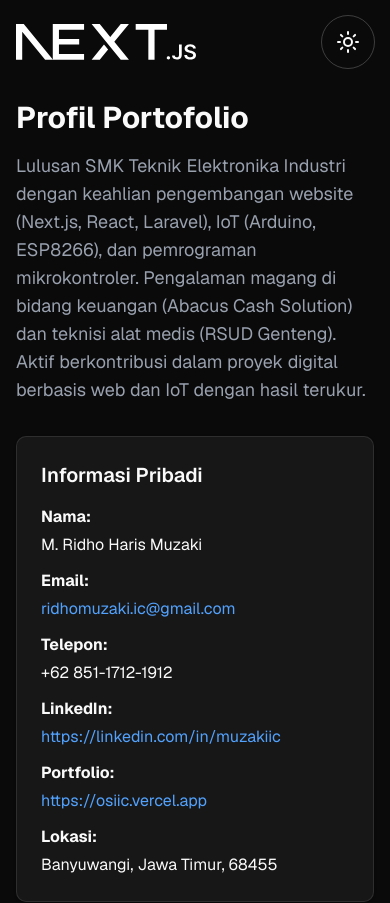
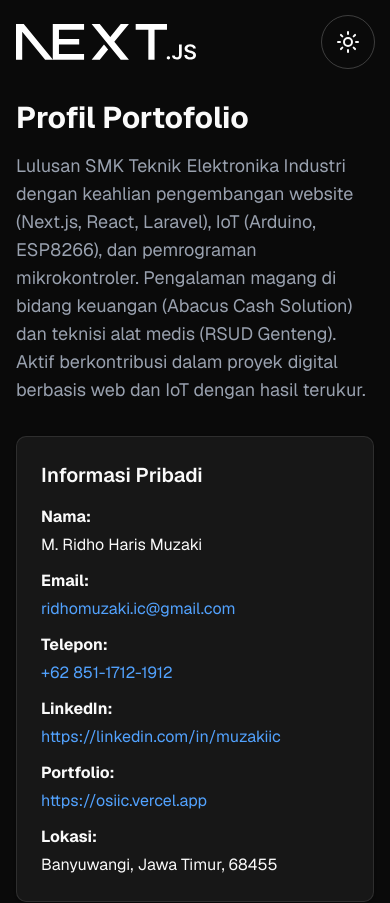
Before and after one commit to osiic/osiic, a Next.js app: page / in a window 390 px wide. Shown: the top 903 px of the page. Built offline with nearby package versions, Linux system fonts and the light colour scheme.

Commit message:
fix: typesafe

```diff
--- a/src/app/page.tsx
+++ b/src/app/page.tsx
@@ -1,6 +1,4 @@
 "use client";
-
-import data from "@/data/data.json";
 
 import Image from "next/image";
 import {
@@ -10,6 +8,208 @@ import {
   AccordionTrigger,
 } from "@/components/atoms/Accordion";
 import { DarkLightModeButton } from "@/components/molecules/DarkLightModeButton";
+
+interface PersonalInfo {
+  name: string;
+  phone: string;
+  email: string;
+  linkedin: string;
+  portfolio: string;
+  location: string;
+}
+
+interface Education {
+  institution: string;
+  major: string;
+  year: string;
+  achievements?: string[];
+  projects: string[];
+}
+
+interface Internship {
+  company: string;
+  role: string;
+  type: string;
+  year: string;
+  responsibilities: string[];
+}
+
+interface Organization {
+  organization: string;
+  role: string;
+  year: string;
+  activities: string[];
+}
+
+interface Project {
+  title: string;
+  tech: string[];
+  description: string;
+  link: string;
+}
+
+interface Article {
+  title: string;
+  published: string;
+  summary: string;
+  link: string;
+}
+
+interface Skills {
+  hard_skills: string[];
+  software_skills: string[];
+  soft_skills: string[];
+}
+
+interface PortfolioData {
+  personal_info: PersonalInfo;
+  profile: string;
+  education: Education[];
+  internships: Internship[];
+  organizations: Organization[];
+  skills: Skills;
+  projects: Project[];
+  articles: Article[];
+}
+
+const data: PortfolioData = {
+  personal_info: {
+    name: "M. Ridho Haris Muzaki",
+    phone: "+62 851-1712-1912",
+    email: "ridhomuzaki.ic@gmail.com",
+    linkedin: "https://linkedin.com/in/muzakiic",
+    portfolio: "https://osiic.vercel.app",
+    location: "Banyuwangi, Jawa Timur, 68455",
+  },
+  profile:
+    "Lulusan SMK Teknik Elektronika Industri dengan keahlian pengembangan website (Next.js, React, Laravel), IoT (Arduino, ESP8266), dan pemrograman mikrokontroler. Pengalaman magang di bidang keuangan (Abacus Cash Solution) dan teknisi alat medis (RSUD Genteng). Aktif berkontribusi dalam proyek digital berbasis web dan IoT dengan hasil terukur.",
+  education: [
+    {
+      institution: "SMK Muhammadiyah 2 Genteng",
+      major: "Teknik Elektronika Industri (TEI)",
+      year: "2022–2025",
+      achievements: ["Juara 2 Kelas (Semester 1–5)"],
+      projects: [
+        "Sistem IoT monitoring kandang ayam (Arduino, ESP8266, Firebase)",
+        "Pengembangan website komunitas (Next.js, React)",
+      ],
+    },
+    {
+      institution:
+        "Pondok Pesantren Integrated Science & Tahfidz Muhammadiyah (INSAT)",
+      major: "Ilmu Pengetahuan dan Tahfidz Al-Qur'an",
+      year: "2019–2022",
+      projects: [
+        "Dasar robotika dan pemrograman Arduino",
+        "Proyek sederhana berbasis mikrokontroler",
+      ],
+    },
+  ],
+  internships: [
+    {
+      company: "RSUD Genteng",
+      role: "Teknisi Alat Medis",
+      type: "Magang",
+      year: "2023",
+      responsibilities: [
+        "Pemeliharaan 20+ alat medis, tingkat ketersediaan alat 95%",
+      ],
+    },
+    {
+      company: "Abacus Cash Solution (Magang BCA Cash Management)",
+      role: "Teller",
+      type: "Magang",
+      year: "Des 2023–Jun 2024",
+      responsibilities: [
+        "Rekonsiliasi kaset ATM, meningkatkan efisiensi proses dengan sistem digital",
+        "Pelaporan harian dan koordinasi dengan supervisor",
+      ],
+    },
+  ],
+  organizations: [
+    {
+      role: "Sekretaris",
+      organization: "IPM (Ikatan Pelajar Muhammadiyah)",
+      year: "2019–2022",
+      activities: [
+        "Mengelola dokumen organisasi dan administrasi kegiatan sekolah",
+        "Bertanggung jawab dalam perencanaan agenda rapat rutin",
+      ],
+    },
+    {
+      role: "Anggota Aktif",
+      organization: "Komunitas Digital",
+      year: "2022–Sekarang",
+      activities: [
+        "Diskusi teknologi & desain grafis di Discord (Photoshop, Illustrator)",
+        "Kontribusi dalam forum pengembangan web dan pemrograman",
+      ],
+    },
+  ],
+  skills: {
+    hard_skills: [
+      "Next.js",
+      "React",
+      "Laravel",
+      "Arduino",
+      "ESP8266",
+      "Python",
+      "C++",
+      "HTML/CSS",
+      "Tailwind CSS",
+      "Firebase",
+      "MySQL",
+      "SEO Optimization",
+    ],
+    software_skills: [
+      "Figma",
+      "Adobe Photoshop",
+      "Microsoft Word",
+      "Excel",
+      "PowerPoint",
+    ],
+    soft_skills: [
+      "Komunikasi",
+      "Manajemen Waktu",
+      "Kerja Tim",
+      "Problem Solving",
+      "Kepemimpinan",
+      "Public Speaking",
+    ],
+  },
+  projects: [
+    {
+      title: "Sistem Monitoring Suhu & Kelembaban Kandang Ayam",
+      tech: ["Arduino", "ESP8266", "Firebase"],
+      description:
+        "Proyek IoT untuk memantau suhu dan kelembaban kandang ayam secara real-time melalui dashboard berbasis web.",
+      link: "https://github.com/muzakite/kandang-iot",
+    },
+    {
+      title: "Website Komunitas Belajar",
+      tech: ["Next.js", "Tailwind CSS"],
+      description:
+        "Platform komunitas online untuk pelajar berbagi materi belajar, artikel, dan diskusi.",
+      link: "https://komunitas.vercel.app",
+    },
+  ],
+  articles: [
+    {
+      title: "Mengenal IoT dan Penerapannya di Dunia Peternakan",
+      published: "2024-11-15",
+      summary:
+        "Artikel ini membahas bagaimana teknologi Internet of Things dapat membantu para peternak dalam memantau kondisi lingkungan secara otomatis.",
+      link: "https://medium.com/@muzakite/iot-peternakan",
+    },
+    {
+      title: "Panduan Membuat Website dengan Next.js untuk Pemula",
+      published: "2024-09-30",
+      summary:
+        "Langkah-langkah praktis membuat website menggunakan Next.js dan Tailwind CSS, cocok untuk pemula yang ingin mulai belajar full-stack web.",
+      link: "https://dev.to/muzakite/nextjs-pemula",
+    },
+  ],
+};
 
 export default function Home() {
   return (
@@ -42,54 +242,51 @@ export default function Home() {
           <div className="bg-card p-6 rounded-lg shadow-sm border border-border">
             <h2 className="text-xl font-semibold mb-4">Informasi Pribadi</h2>
             <ul className="space-y-3">
-              <li className="flex flex-col sm:flex-row sm:items-center gap-1 sm:gap-4">
-                <strong className="w-24 flex-shrink-0">Nama:</strong>
-                <span>{data.personal_info.name}</span>
-              </li>
-              <li className="flex flex-col sm:flex-row sm:items-center gap-1 sm:gap-4">
-                <strong className="w-24 flex-shrink-0">Email:</strong>
+              {[
+                { label: "Nama", value: data.personal_info.name },
+                {
+                  label: "Email",
+                  value: data.personal_info.email,
+                  link: `mailto:${data.personal_info.email}`,
+                },
+                {
+                  label: "Telepon",
+                  value: data.personal_info.phone,
+                  link: `tel:${data.personal_info.phone}`,
+                },
+                {
+                  label: "LinkedIn",
+                  value: data.personal_info.linkedin,
+                  link: data.personal_info.linkedin,
+                  external: true,
+                },
+                {
+                  label: "Portfolio",
+                  value: data.personal_info.portfolio,
+                  link: data.personal_info.portfolio,
+                  external: true,
+                },
+                { label: "Lokasi", value: data.personal_info.location },
+              ].map((item, index) => (
+                <li
+                  key={index}
+                  className="flex flex-col sm:flex-row sm:items-center gap-1 sm:gap-4"
+                >
+                  <strong className="w-24 flex-shrink-0">{item.label}:</strong>
+                  {item.link ? (
                     <a
-                  href={`mailto:${data.personal_info.email}`}
-                  className="text-blue-600 dark:text-blue-400 hover:underline"
-                >
-                  {data.personal_info.email}
-                </a>
-              </li>
-              <li className="flex flex-col sm:flex-row sm:items-center gap-1 sm:gap-4">
-                <strong className="w-24 flex-shrink-0">Telepon:</strong>
-                <a
-                  href={`tel:${data.personal_info.phone}`}
-                  className="hover:underline"
-                >
-                  {data.personal_info.phone}
-                </a>
-              </li>
-              <li className="flex flex-col sm:flex-row sm:items-center gap-1 sm:gap-4">
-                <strong className="w-24 flex-shrink-0">LinkedIn:</strong>
-                <a
-                  href={data.personal_info.linkedin}
-                  target="_blank"
-                  rel="noopener noreferrer"
+                      href={item.link}
+                      target={item.external ? "_blank" : undefined}
+                      rel={item.external ? "noopener noreferrer" : undefined}
                       className="text-blue-600 dark:text-blue-400 hover:underline break-all"
                     >
-                  {data.personal_info.linkedin}
+                      {item.value}
                     </a>
+                  ) : (
+                    <span>{item.value}</span>
+                  )}
                 </li>
-              <li className="flex flex-col sm:flex-row sm:items-center gap-1 sm:gap-4">
-                <strong className="w-24 flex-shrink-0">Portfolio:</strong>
-                <a
-                  href={data.personal_info.portfolio}
-                  target="_blank"
-                  rel="noopener noreferrer"
-                  className="text-blue-600 dark:text-blue-400 hover:underline break-all"
-                >
-                  {data.personal_info.portfolio}
-                </a>
-              </li>
-              <li className="flex flex-col sm:flex-row sm:items-center gap-1 sm:gap-4">
-                <strong className="w-24 flex-shrink-0">Lokasi:</strong>
-                <span>{data.personal_info.location}</span>
-              </li>
+              ))}
             </ul>
           </div>
 
@@ -97,34 +294,21 @@ export default function Home() {
           <div className="bg-card p-6 rounded-lg shadow-sm border border-border">
             <h2 className="text-xl font-semibold mb-4">Tautan Cepat</h2>
             <div className="grid grid-cols-1 sm:grid-cols-2 gap-4">
+              {[
+                { icon: "🎓", label: "Pendidikan", href: "#education" },
+                { icon: "🏢", label: "Pengalaman", href: "#internships" },
+                { icon: "💻", label: "Proyek", href: "#projects" },
+                { icon: "✍️", label: "Artikel", href: "#articles" },
+              ].map((link, index) => (
                 <a
+                  key={index}
+                  href={link.href}
                   className="rounded-lg border border-border p-4 flex items-center gap-3 hover:bg-accent transition-colors"
-                href="#education"
                 >
-                <span className="text-2xl">🎓</span>
-                <span>Pendidikan</span>
+                  <span className="text-2xl">{link.icon}</span>
+                  <span>{link.label}</span>
                 </a>
-              <a
-                className="rounded-lg border border-border p-4 flex items-center gap-3 hover:bg-accent transition-colors"
-                href="#internships"
-              >
-                <span className="text-2xl">🏢</span>
-                <span>Pengalaman</span>
-              </a>
-              <a
-                className="rounded-lg border border-border p-4 flex items-center gap-3 hover:bg-accent transition-colors"
-                href="#projects"
-              >
-                <span className="text-2xl">💻</span>
-                <span>Proyek</span>
-              </a>
-              <a
-                className="rounded-lg border border-border p-4 flex items-center gap-3 hover:bg-accent transition-colors"
-                href="#articles"
-              >
-                <span className="text-2xl">✍️</span>
-                <span>Artikel</span>
-              </a>
+              ))}
             </div>
           </div>
         </div>
@@ -153,7 +337,7 @@ export default function Home() {
                     </div>
                   </AccordionTrigger>
                   <AccordionContent className="pt-2">
-                    {edu.achievements?.length > 0 && (
+                    {edu.achievements && edu.achievements.length > 0 && (
                       <>
                         <h4 className="font-medium mb-2">Pencapaian:</h4>
                         <ul className="list-disc ml-5 space-y-1 mb-4">
@@ -354,57 +538,46 @@ export default function Home() {
               width={100}
               height={24}
             />
-            <span className="text-sm text-muted-foreground">Portfolio</span>
+            <span className="text-sm text-muted-foreground">
+              Portfolio Template
+            </span>
           </div>
           <div className="flex flex-wrap justify-center gap-4">
+            {[
+              {
+                icon: "/file.svg",
+                label: "Learn",
+                href: "https://nextjs.org/learn",
+              },
+              {
+                icon: "/window.svg",
+                label: "Examples",
+                href: "https://vercel.com/templates",
+              },
+              {
+                icon: "/globe.svg",
+                label: "Next.js",
+                href: "https://nextjs.org",
+              },
+            ].map((item, index) => (
               <a
-              className="text-sm text-muted-foreground hover:text-foreground transition-colors flex items-center gap-1"
-              href="https://nextjs.org/learn"
+                key={index}
+                href={item.href}
                 target="_blank"
                 rel="noopener noreferrer"
+                className="text-sm text-muted-foreground hover:text-foreground transition-colors flex items-center gap-1"
               >
                 <Image
                   aria-hidden
-                src="/file.svg"
-                alt="File icon"
+                  src={item.icon}
+                  alt={`${item.label} icon`}
                   width={14}
                   height={14}
                   className="dark:invert"
                 />
-              Learn
+                {item.label}
               </a>
-            <a
-              className="text-sm text-muted-foreground hover:text-foreground transition-colors flex items-center gap-1"
-              href="https://vercel.com/templates"
-              target="_blank"
-              rel="noopener noreferrer"
-            >
-              <Image
-                aria-hidden
-                src="/window.svg"
-                alt="Window icon"
-                width={14}
-                height={14}
-                className="dark:invert"
-              />
-              Examples
-            </a>
-            <a
-              className="text-sm text-muted-foreground hover:text-foreground transition-colors flex items-center gap-1"
-              href="https://nextjs.org"
-              target="_blank"
-              rel="noopener noreferrer"
-            >
-              <Image
-                aria-hidden
-                src="/globe.svg"
-                alt="Globe icon"
-                width={14}
-                height={14}
-                className="dark:invert"
-              />
-              Next.js
-            </a>
+            ))}
           </div>
         </div>
       </footer>
--- a/src/data/data.json
+++ /dev/null
@@ -1,132 +0,0 @@
-{
-  "personal_info": {
-    "name": "M. Ridho Haris Muzaki",
-    "phone": "+62 851-1712-1912",
-    "email": "ridhomuzaki.ic@gmail.com",
-    "linkedin": "https://linkedin.com/in/muzakiic",
-    "portfolio": "https://osiic.vercel.app",
-    "location": "Banyuwangi, Jawa Timur, 68455"
-  },
-  "profile": "Lulusan SMK Teknik Elektronika Industri dengan keahlian pengembangan website (Next.js, React, Laravel), IoT (Arduino, ESP8266), dan pemrograman mikrokontroler. Pengalaman magang di bidang keuangan (Abacus Cash Solution) dan teknisi alat medis (RSUD Genteng). Aktif berkontribusi dalam proyek digital berbasis web dan IoT dengan hasil terukur.",
-  "education": [
-    {
-      "institution": "SMK Muhammadiyah 2 Genteng",
-      "major": "Teknik Elektronika Industri (TEI)",
-      "year": "2022–2025",
-      "achievements": ["Juara 2 Kelas (Semester 1–5)"],
-      "projects": [
-        "Sistem IoT monitoring kandang ayam (Arduino, ESP8266, Firebase)",
-        "Pengembangan website komunitas (Next.js, React)"
-      ]
-    },
-    {
-      "institution": "Pondok Pesantren Integrated Science & Tahfidz Muhammadiyah (INSAT)",
-      "major": "Ilmu Pengetahuan dan Tahfidz Al-Qur’an",
-      "year": "2019–2022",
-      "projects": [
-        "Dasar robotika dan pemrograman Arduino",
-        "Proyek sederhana berbasis mikrokontroler"
-      ]
-    }
-  ],
-  "internships": [
-    {
-      "company": "RSUD Genteng",
-      "role": "Teknisi Alat Medis",
-      "type": "Magang",
-      "year": "2023",
-      "responsibilities": [
-        "Pemeliharaan 20+ alat medis, tingkat ketersediaan alat 95%"
-      ]
-    },
-    {
-      "company": "Abacus Cash Solution (Magang BCA Cash Management)",
-      "role": "Teller",
-      "type": "Magang",
-      "year": "Des 2023–Jun 2024",
-      "responsibilities": [
-        "Rekonsiliasi kaset ATM, meningkatkan efisiensi proses dengan sistem digital",
-        "Pelaporan harian dan koordinasi dengan supervisor"
-      ]
-    }
-  ],
-  "organizations": [
-    {
-      "role": "Sekretaris",
-      "organization": "IPM (Ikatan Pelajar Muhammadiyah)",
-      "year": "2019–2022",
-      "activities": [
-        "Mengelola dokumen organisasi dan administrasi kegiatan sekolah",
-        "Bertanggung jawab dalam perencanaan agenda rapat rutin"
-      ]
-    },
-    {
-      "role": "Anggota Aktif",
-      "organization": "Komunitas Digital",
-      "year": "2022–Sekarang",
-      "activities": [
-        "Diskusi teknologi & desain grafis di Discord (Photoshop, Illustrator)",
-        "Kontribusi dalam forum pengembangan web dan pemrograman"
-      ]
-    }
-  ],
-  "skills": {
-    "hard_skills": [
-      "Next.js",
-      "React",
-      "Laravel",
-      "Arduino",
-      "ESP8266",
-      "Python",
-      "C++",
-      "HTML/CSS",
-      "Tailwind CSS",
-      "Firebase",
-      "MySQL",
-      "SEO Optimization"
-    ],
-    "software_skills": [
-      "Figma",
-      "Adobe Photoshop",
-      "Microsoft Word",
-      "Excel",
-      "PowerPoint"
-    ],
-    "soft_skills": [
-      "Komunikasi",
-      "Manajemen Waktu",
-      "Kerja Tim",
-      "Problem Solving",
-      "Kepemimpinan",
-      "Public Speaking"
-    ]
-  },
-  "projects": [
-    {
-      "title": "Sistem Monitoring Suhu & Kelembaban Kandang Ayam",
-      "tech": ["Arduino", "ESP8266", "Firebase"],
-      "description": "Proyek IoT untuk memantau suhu dan kelembaban kandang ayam secara real-time melalui dashboard berbasis web.",
-      "link": "https://github.com/muzakite/kandang-iot"
-    },
-    {
-      "title": "Website Komunitas Belajar",
-      "tech": ["Next.js", "Tailwind CSS"],
-      "description": "Platform komunitas online untuk pelajar berbagi materi belajar, artikel, dan diskusi.",
-      "link": "https://komunitas.vercel.app"
-    }
-  ],
-  "articles": [
-    {
-      "title": "Mengenal IoT dan Penerapannya di Dunia Peternakan",
-      "published": "2024-11-15",
-      "summary": "Artikel ini membahas bagaimana teknologi Internet of Things dapat membantu para peternak dalam memantau kondisi lingkungan secara otomatis.",
-      "link": "https://medium.com/@muzakite/iot-peternakan"
-    },
-    {
-      "title": "Panduan Membuat Website dengan Next.js untuk Pemula",
-      "published": "2024-09-30",
-      "summary": "Langkah-langkah praktis membuat website menggunakan Next.js dan Tailwind CSS, cocok untuk pemula yang ingin mulai belajar full-stack web.",
-      "link": "https://dev.to/muzakite/nextjs-pemula"
-    }
-  ]
-}
```
Also changed, not shown: 2 other files (tests, documents, lock files or other folders). Lines whose indentation alone changed are shown as unchanged.
